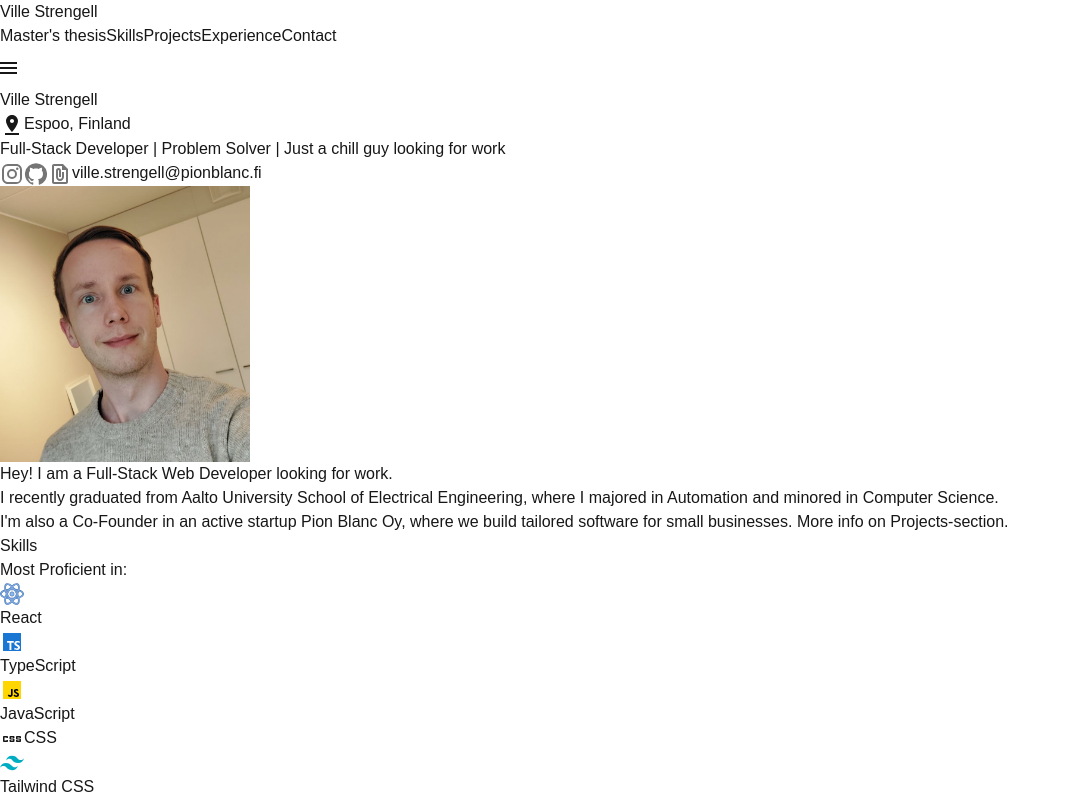
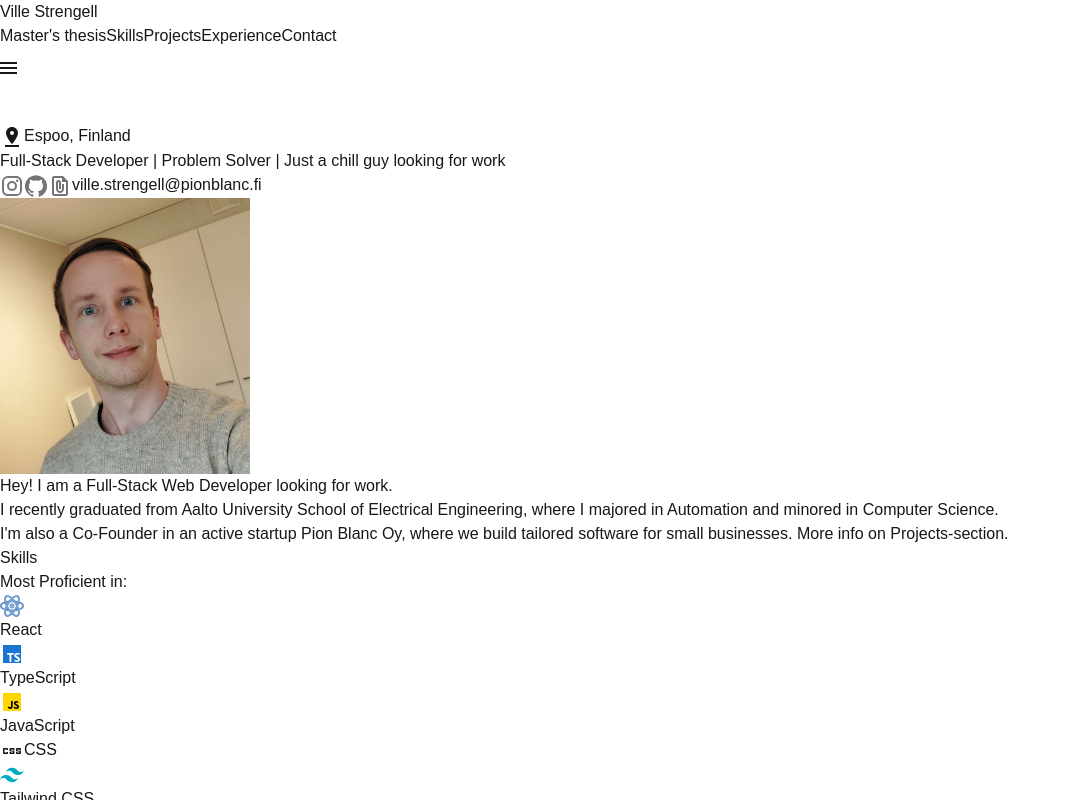
Before and after one commit to strengv1/homepage2, a Next.js app: page / in a window 1280 px wide. Shown: the top 800 px of the page, without its empty margins (0-1070 px from the left). Built offline with nearby package versions, Linux system fonts and the light colour scheme.

Commit message:
animation for title

```diff
--- a/src/app/__components/Hero.tsx
+++ b/src/app/__components/Hero.tsx
@@ -8,7 +8,7 @@ export default function Hero() {
       <div className="max-w-7xl mx-auto py-16 px-4 sm:py-24 sm:px-6 lg:px-8">
         <div className="flex flex-col sm:flex-row max-w-screen-md mx-auto">
           <div className="mx-auto sm:my-auto text-gray-500">
-            <h1 className="text-4xl font-extrabold text-gray-900 sm:text-5xl sm:tracking-tight lg:text-6xl">
+            <h1 className="common-title text-4xl font-extrabold bg-gray-900 sm:text-5xl sm:tracking-tight lg:text-6xl">
               Ville Strengell
             </h1>
             <p className="mt-1 flex gap-1 items-center text-left text-lg ">
--- a/src/app/__components/Projects.tsx
+++ b/src/app/__components/Projects.tsx
@@ -14,7 +14,7 @@ const projects = [
   },
   {
     title: 'pionblanc.fi',
-    time: "Ongoing",
+    time: "2025",
     description: `Our company's website.
 
       Design and development by me.`,
--- a/src/app/__components/Workexperience.tsx
+++ b/src/app/__components/Workexperience.tsx
@@ -60,7 +60,7 @@ export default function Workexperience() {
                 <ul className="list-disc ml-5">
                   <li>Master&apos;s thesis position.</li>
                   <li>Worked together with Semantum Oy to develop a data portal for Stora Enso to collect LCA data from it&apos;s suppliers.</li>
-                  <li>React, Spring Boot, Docker</li>
+                  <li>React, Spring Boot, Docker, MongoDB</li>
                 </ul>
               </div>
 
--- a/src/app/globals.css
+++ b/src/app/globals.css
@@ -32,3 +32,25 @@ html{
 .fixed {
   animation: fadeIn 0.2s ease-in-out;
 }
+
+.common-title {
+  padding-bottom: 0.75rem;
+  background-image:
+    linear-gradient(-75deg,
+    transparent 0,
+    transparent 5%,
+    rgba(255,255,255,0.7) 5%,
+    rgba(255,255,255,0.7) 10%,
+    transparent 10%,
+    transparent 100%
+  );
+  background-size: 200% 100%;
+  -webkit-text-fill-color: transparent;
+  -webkit-background-clip: text;
+  background-clip: text;
+  transition: 0.8s;
+
+  &:hover {
+    background-position: -120% 0;
+  }
+}
```
